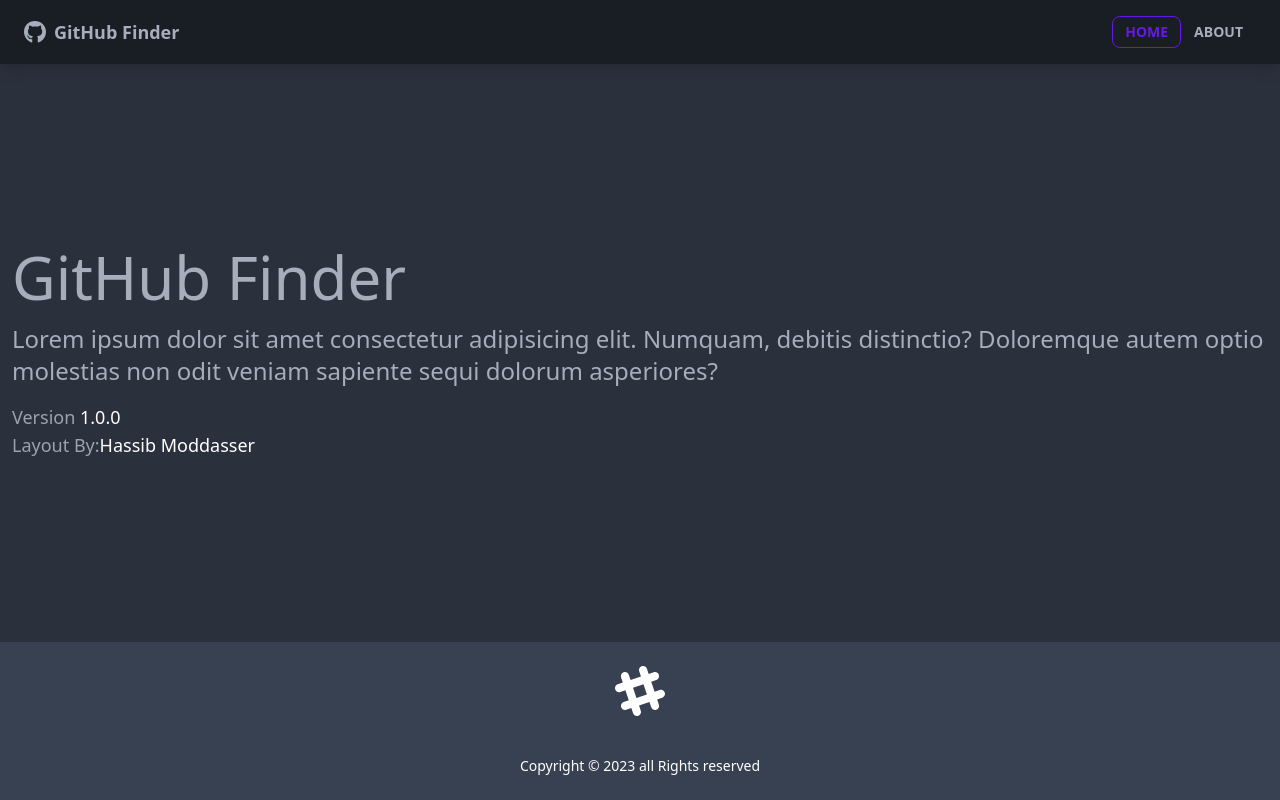
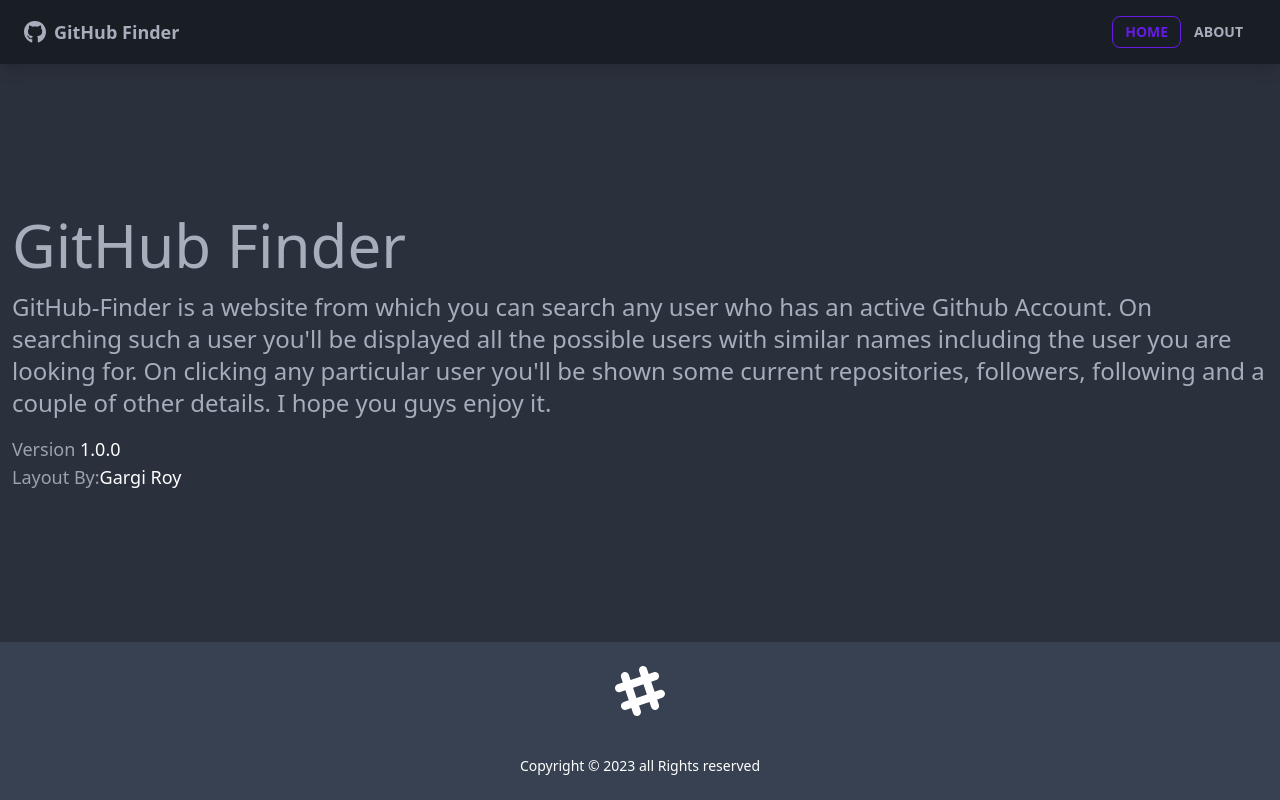
Before and after one commit to Gargi212Roy/Github-Finder, a React (Create React App) app: page /about in a window 1280 px wide. Built offline with nearby package versions, Linux system fonts and the light colour scheme.

Commit message:
about updated

```diff
--- a/src/pages/About.jsx
+++ b/src/pages/About.jsx
@@ -6,17 +6,24 @@
     <div>
       <h1 className="text-6xl mb-4">GitHub Finder</h1>
       <p className="mb-4 text-2xl font-light">
-        Lorem ipsum dolor sit amet consectetur adipisicing elit. Numquam,
-        debitis distinctio? Doloremque autem optio molestias non odit veniam
-        sapiente sequi dolorum asperiores?
+        GitHub-Finder is a website from which you can search any user who has an
+        active Github Account. On searching such a user you'll be displayed all
+        the possible users with similar names including the user you are looking
+        for. On clicking any particular user you'll be shown some current
+        repositories, followers, following and a couple of other details. I hope
+        you guys enjoy it.
       </p>
+
       <p className="text-lg text-gray-400">
         Version <span className="text-white">1.0.0</span>{" "}
       </p>
       <p className="text-lg text-gray-400">
         Layout By:
-        <a href="'https://twitter.com/hassibmoddasser" className="text-white">
-          Hassib Moddasser
+        <a
+          href="https://www.linkedin.com/in/gargi-roy-55a74b205/"
+          className="text-white"
+        >
+          Gargi Roy
         </a>
       </p>
     </div>
```
